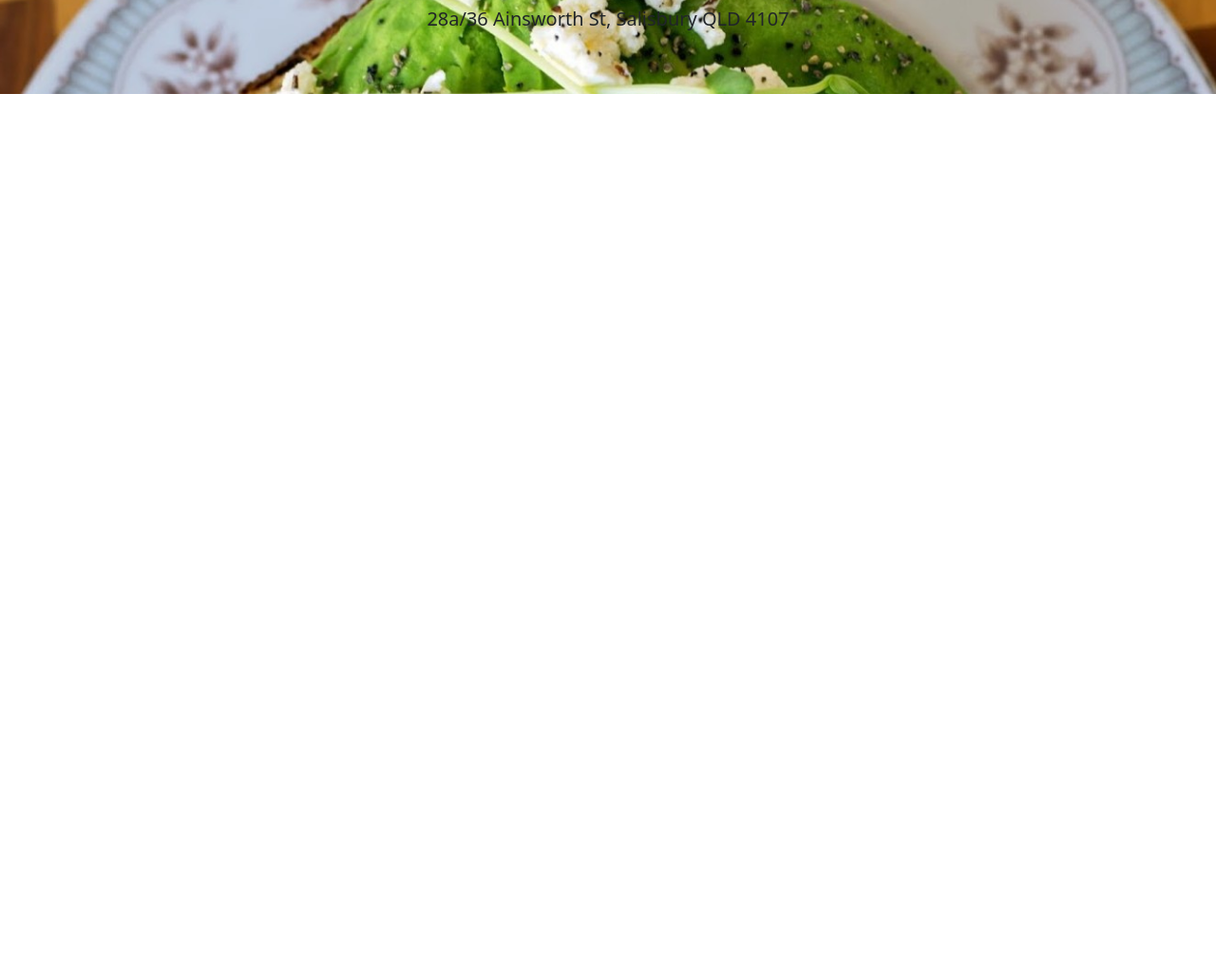
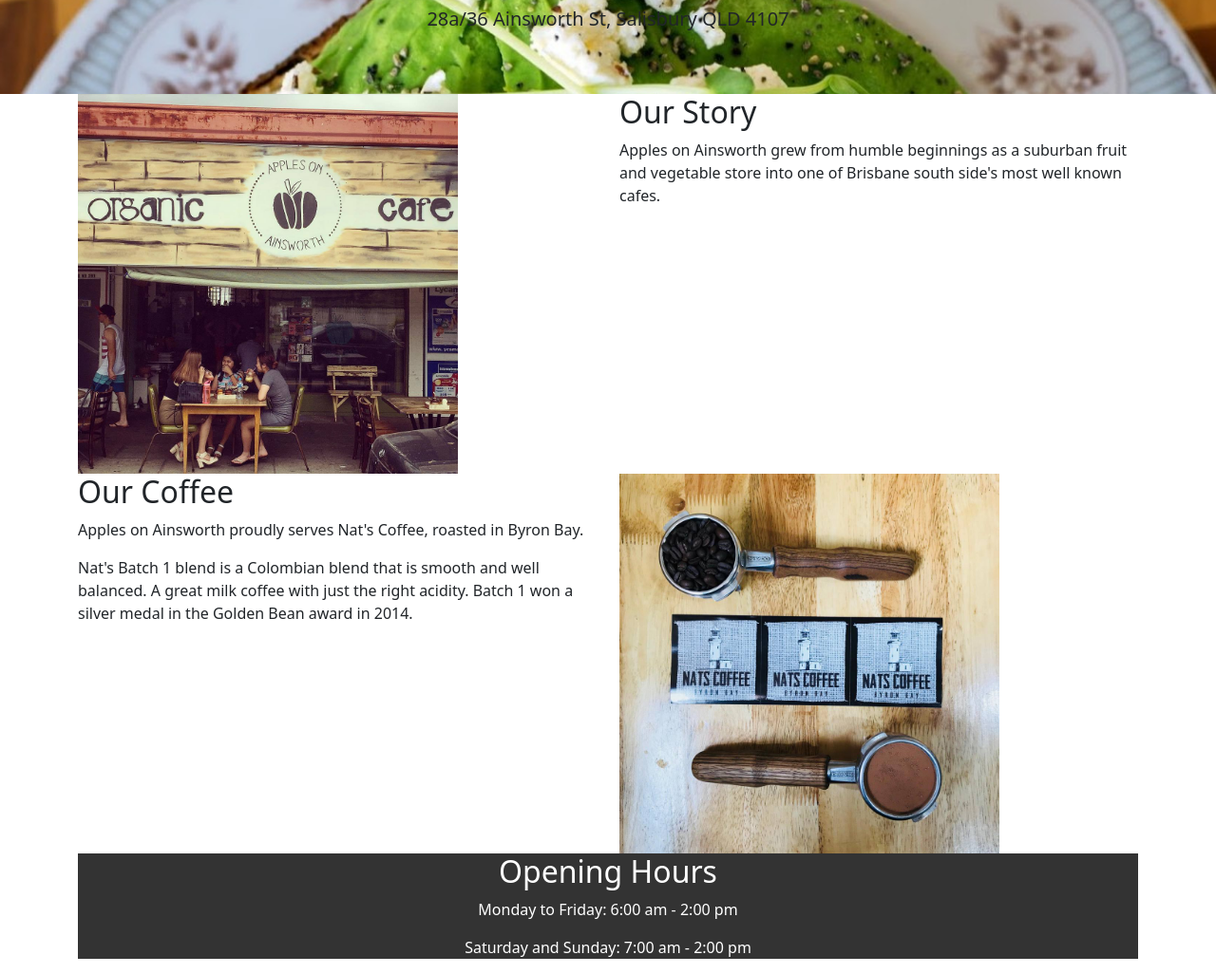
Before and after one commit to amightyrose/apples, a plain HTML site: page index.html in a window 1280 px wide. Shown: the part 166-1192 px from the top of the page at 95% size. Before the commit the page ends 800 px from the top, so only its background shows below. Drawn offline with nearby package versions, Linux system fonts and the light colour scheme; some packages are replaced by stand-ins of ours; a script that the page names is missing.

Commit message:
Added our story, coffee sections, opening hours

```diff
--- a/apples.css
+++ b/apples.css
@@ -2,3 +2,11 @@ header {
 	background-image: url(images/aot.jpg);
 	background-size: cover;
 }
+
+.section-img {
+	max-height: 400px;
+}
+
+#hours {
+	background-color: #333;
+}
--- a/index.html
+++ b/index.html
@@ -49,9 +49,48 @@
 		<p class="lead">28a/36 Ainsworth St, Salisbury QLD 4107</p>
 	</header>
 
-	<section id="story">
+	<main class="container">
 
-	</section>
+		<section class="row" id="story">
+			<div class="col-xs-12 col-sm-6">
+				<img src="images/aoaexterior.jpg" alt="Cafe front"  class="section-img">
+			</div>
+			<div class="col-xs-12 col-sm-6">
+				<h2>Our Story</h2>
+				<p>
+					Apples on Ainsworth grew from humble beginnings as a suburban fruit and vegetable store into one of Brisbane south side's most well known cafes.
+				</p>
+			</div>
+		</section>
+
+		<section id="coffee" class="row">
+			<div class="col-xs-12 col-sm-6">
+				<h2>Our Coffee</h2>
+				<p>
+					Apples on Ainsworth proudly serves Nat's Coffee, roasted in Byron Bay.
+				</p>
+				<p>
+					Nat's Batch 1 blend is a Colombian blend that is smooth and well balanced. A great milk coffee with just the right acidity. Batch 1 won a silver medal in the Golden Bean award in 2014.
+				</p>
+			</div>
+			<div class="col-xs-12 col-sm-6">
+				<img src="images/natscoffee.jpg" alt="Nat's Coffee" class="section-img">
+			</div>
+		</section>
+
+		<section id="menu"></section>
+
+		<section id="hours" class="text-center text-white">
+			<h2>Opening Hours</h2>
+			<p>
+				Monday to Friday: 6:00 am - 2:00 pm
+			</p>
+			<p>
+				Saturday and Sunday: 7:00 am - 2:00 pm
+			</p>
+		</section>
+
+	</main>
 
 	<script src="https://cdn.jsdelivr.net/npm/bootstrap@5.0.0-beta3/dist/js/bootstrap.bundle.min.js"
 		integrity="sha384-JEW9xMcG8R+pH31jmWH6WWP0WintQrMb4s7ZOdauHnUtxwoG2vI5DkLtS3qm9Ekf"
```
Also changed, not shown: images/natscoffee.jpg (added).
